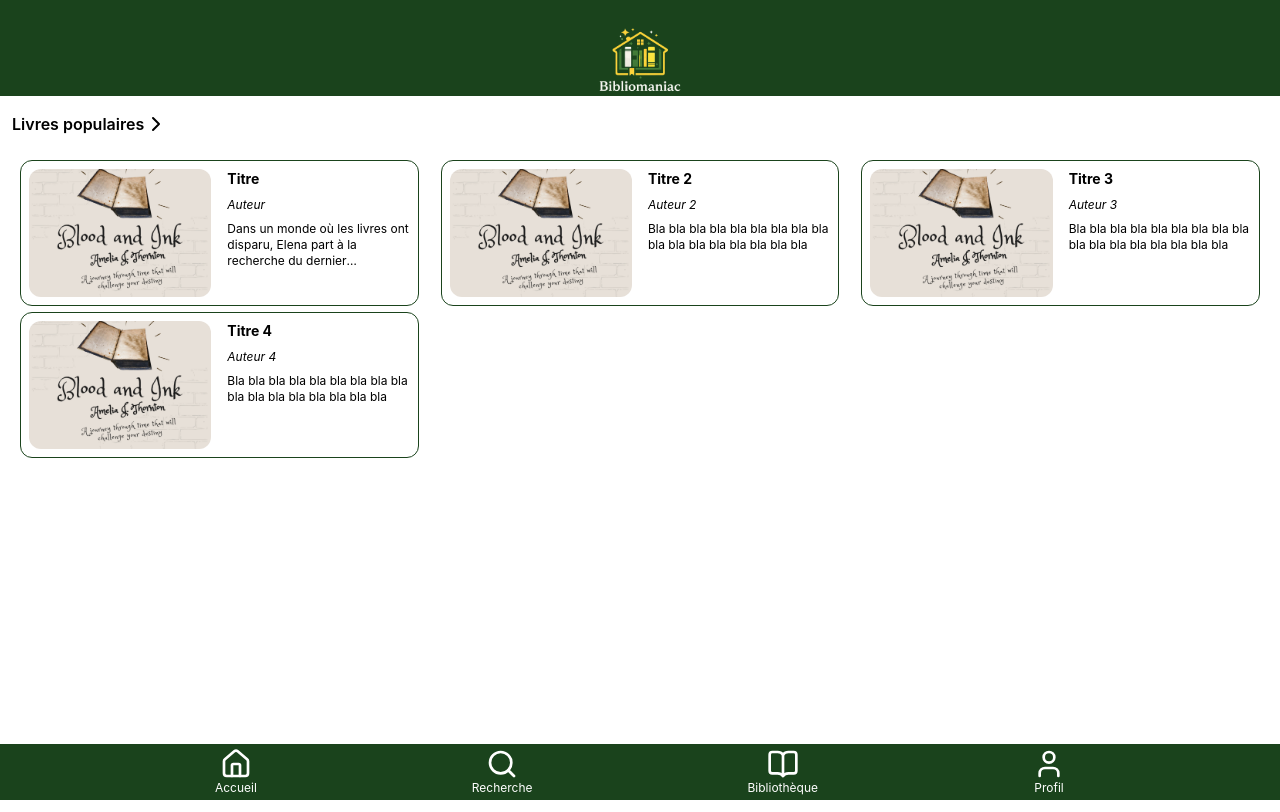
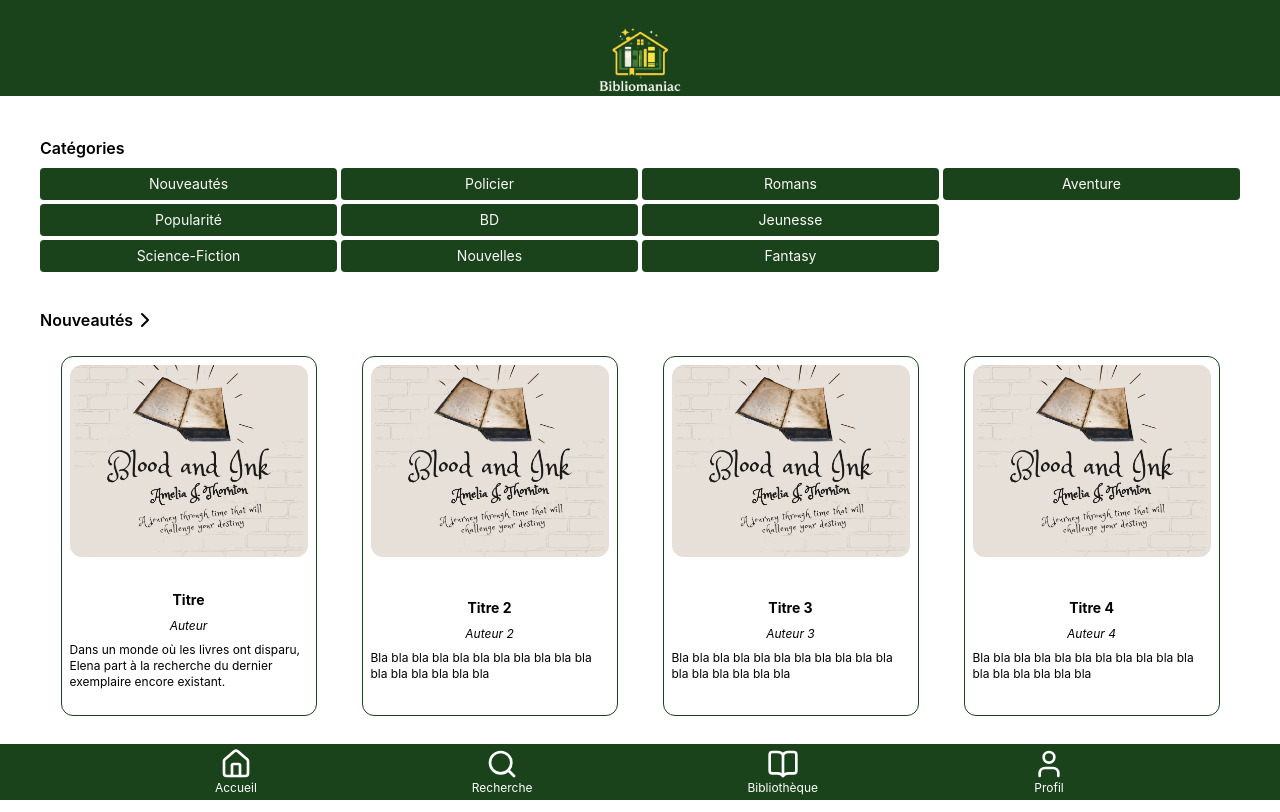
Before and after one commit to SIMPLON-DIST-CDA-260316/bibliomaniac-ad-tt-jp, a React (Vite) app: page / in a window 1280 px wide. Built offline with nearby package versions, Linux system fonts and the light colour scheme.

Commit message:
fix: resolve conflicts App.tsx and BookCard.tsx

```diff
--- a/src/app/App.tsx
+++ b/src/app/App.tsx
@@ -2,6 +2,7 @@ import { Route, Routes } from "react-router";
 import BookDetails from "../pages/BookDetails";
 import Homepage from "../pages/Homepage";
 import Layout from "../shared/ui/Layout";
+import BookListPage from "../pages/BookListPage";
 
 export default function App() {
   return (
@@ -9,6 +10,7 @@ export default function App() {
       <Routes>
         <Route path="/" element={<Homepage />} />
         <Route path="/books/:id" element={<BookDetails />} />
+        <Route path="/books/:category" element={<BookListPage />} />
       </Routes>
     </Layout>
   );
--- a/src/features/book/components/BookCard.tsx
+++ b/src/features/book/components/BookCard.tsx
@@ -1,10 +1,11 @@
 import { Link } from "react-router";
 
 interface BookCardProps {
-  image: string;
-  title: string;
-  author: string;
-  synopsis: string;
+  id: number
+  image: string
+  title: string
+  author: string
+  synopsis: string
 }
 
 export default function BookCard({
@@ -15,20 +16,13 @@ export default function BookCard({
 }: BookCardProps) {
   return (
     <div className="grid grid-cols-1 justify-items-center">
-      <Link
-        to=""
-        className="grid grid-cols-2 mx-2 p-2 border border-primary rounded-xl gap-4"
-      >
+      <Link to="{`/books/${id}`}" className="grid grid-cols-2 p-2 border border-primary rounded-xl gap-4 w-full h-36 md:w-64 md:h-90 md:grid-cols-1 md:hover:scale-105 md:transition-transform md:duration-100">
         <div>
-          <img
-            src={image}
-            alt="couverture du livre"
-            className="rounded-xl w-full h-32 object-cover"
-          />
+          <img src={image} alt="couverture du livre" className="rounded-xl w-full h-32 object-cover md:h-48" />
         </div>
         <div className="flex flex-col gap-2">
-          <h2 className="text-sm font-bold">{title}</h2>
-          <h3 className="text-xs italic">{author}</h3>
+          <h2 className="text-sm font-bold md:text-center">{title}</h2>
+          <h3 className="text-xs italic md:text-center">{author}</h3>
           <p className="text-xs line-clamp-3 overflow-hidden">{synopsis}</p>
         </div>
       </Link>
--- a/src/features/book/components/BookList.tsx
+++ b/src/features/book/components/BookList.tsx
@@ -3,28 +3,39 @@ import cover from "../../../assets/cover_test.jpg";
 import { ChevronRight } from "lucide-react";
 import { Link } from "react-router";
 
-export default function BookList() {
+interface BookListProps {
+    title: string
+    isLink?: boolean
+    page?: number
+    booksPerPage?: number
+}
+
+export default function BookList({ title, isLink = true, page = 1, booksPerPage = 10 }: BookListProps) {
 
     const bookTab = [
         {
+            id: 1,
             image: cover,
             title: "Titre",
             author: "Auteur",
             synopsis: "Dans un monde où les livres ont disparu, Elena part à la recherche du dernier exemplaire encore existant."
         },
         {
+            id: 2,
             image: cover,
             title: "Titre 2",
             author: "Auteur 2",
             synopsis: "Bla bla bla bla bla bla bla bla bla bla bla bla bla bla bla bla bla"
         },
         {
+            id: 3,
             image: cover,
             title: "Titre 3",
             author: "Auteur 3",
             synopsis: "Bla bla bla bla bla bla bla bla bla bla bla bla bla bla bla bla bla"
         },
         {
+            id: 4,
             image: cover,
             title: "Titre 4",
             author: "Auteur 4",
@@ -32,9 +43,12 @@ export default function BookList() {
         }
     ]
 
-    const books = bookTab.map((book) => (
+    const start = (page - 1) * booksPerPage
+
+    const books = bookTab.slice(start, start + booksPerPage).map((book) => (
         <li key={book.title}>
             <BookCard
+                id={book.id}
                 image={book.image}
                 title={book.title}
                 author={book.author}
@@ -44,13 +58,17 @@ export default function BookList() {
     ))
 
     return (
-        <div>
-            <Link to="" className="flex justify-between pb-4 md:justify-start">
-                <h1 className="font-semibold">Livres populaires</h1>
-                <ChevronRight />
-            </Link>
+        <div className="pt-8 pb-14">
+            {isLink ? (
+                <Link to={`/books/${title}`} className="flex justify-between pb-4 md:justify-start">
+                    <h1 className="font-semibold">{title}</h1>
+                    <ChevronRight />
+                </Link>
+            ) : (
+                <h1 className="font-semibold pb-4 text-xl md:text-3xl md:pb-12 md:text-center">{title}</h1>
+            )}
             <div className="mt-2">
-                <ul className="flex flex-col gap-1.5 md:grid md:grid-cols-3">
+                <ul className="flex flex-col gap-1.5 md:grid md:grid-cols-4 md:gap-1">
                     {books}
                 </ul>
             </div>
--- /dev/null
+++ b/src/pages/BookListPage.tsx
@@ -0,0 +1,17 @@
+import BookList from "../features/book/components/BookList";
+import { useParams } from "react-router";
+import BackItem from "../shared/ui/BackItem";
+import { useState } from "react";
+
+export default function BookListPage() {
+    const [currentPage, setCurrentPage] = useState<number>(1);
+    const booksPerPage = 10;
+    const { category } = useParams();
+    return (
+        <div className="px-3 py-4 md:p-10">
+            <BackItem />
+            {/* '?? '' ' si jamais category est undefined */}
+            <BookList title={category ?? ''} isLink = {false}/>
+        </div>
+    )
+}
--- a/src/pages/Homepage.tsx
+++ b/src/pages/Homepage.tsx
@@ -1,9 +1,42 @@
+import { useState } from "react";
 import BookList from "../features/book/components/BookList";
+import FilterButton from "../shared/ui/FilterButton";
 
 export default function Homepage() {
+
+  const filterTab = [
+    { name: 'Nouveautés' },
+    { name: 'Popularité' },
+    { name: 'Science-Fiction' },
+    { name: 'Policier' },
+    { name: 'BD' },
+    { name: 'Nouvelles' },
+    { name: 'Romans' },
+    { name: 'Jeunesse' },
+    { name: 'Fantasy' },
+    { name: 'Aventure' }
+  ]
+
+  const [ titleFilter, setTitleFilter ] = useState<string>(filterTab[0].name);
+
+  const filters = filterTab.map((filter) => (
+    <FilterButton
+      key={filter.name}
+      name={filter.name}
+      className="w-full"
+      onClick={() => setTitleFilter(filter.name)}
+    />
+  ))
+
   return (
-    <div className="px-3 py-4">
-      <BookList />
+    <div className="px-3 py-4 md:p-10">
+      <div>
+        <h3 className="font-semibold pb-2">Catégories</h3>
+        <div className="grid grid-rows-2 grid-flow-col gap-1 overflow-x-auto auto-cols-[130px] md:grid-cols-4 md:grid-rows-3 text-sm pb-1">
+          {filters}
+        </div>
+      </div>
+      <BookList title={titleFilter}/>
     </div>
   );
 }
--- /dev/null
+++ b/src/shared/ui/BackItem.tsx
@@ -0,0 +1,11 @@
+import { useNavigate } from "react-router";
+import { CircleArrowLeft } from "lucide-react";
+
+export default function BackItem() {
+    let navigate = useNavigate();
+    return (
+        <div>
+            <CircleArrowLeft onClick={() => navigate(-1)} className="cursor-pointer text-primary" size={34} />
+        </div>
+    )
+}
--- a/src/shared/ui/FilterButton.tsx
+++ b/src/shared/ui/FilterButton.tsx
@@ -6,7 +6,7 @@ type FilterButtonProps = ButtonHTMLAttributes<HTMLButtonElement> & {
 
 export default function FilterButton({ name, className, ...props }: FilterButtonProps) {
     return (
-        <button {...props} className={`bg-primary px-4 py-1 text-background ${className ?? ""}`}>
+        <button {...props} className={`bg-primary px-4 py-1.5 rounded-sm text-background cursor-pointer md:hover:bg-primary/80 ${className ?? ""}`}>
             {name}
         </button>
     )
```
